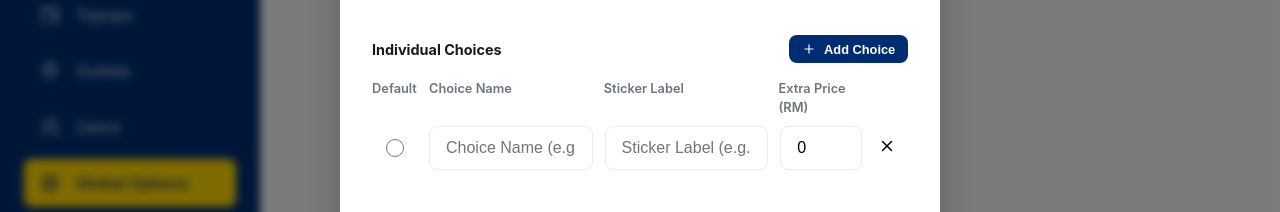
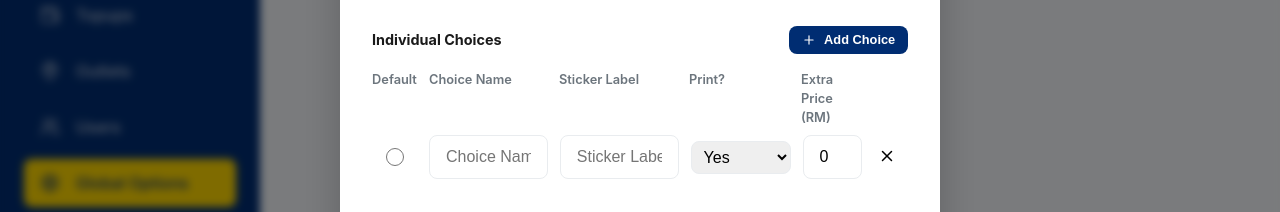
Before and after one commit to aseng0221/HSOrderSystem-admin, a React (Vite) app in the folder admin-web/: page /global-options in a window 1280 px wide. Both pictures are taken after a click on the button "New Group". Shown: the part 345-557 px from the top of the page. Built offline with nearby package versions, Linux system fonts and the light colour scheme; no server answers; the database is empty.

Commit message:
feat: add printOnLabel select option to choices in global options

```diff
--- a/admin-web/src/pages/GlobalOptions.tsx
+++ b/admin-web/src/pages/GlobalOptions.tsx
@@ -18,6 +18,7 @@ interface OptionItem {
   price: string;
   isDefault?: boolean;
   printName?: string;
+  printOnLabel?: boolean;
 }
 
 interface OptionGroup {
@@ -52,6 +53,7 @@ const GlobalOptions = () => {
           ...opt,
           isDefault: opt.isDefault || false,
           printName: opt.printName || '',
+          printOnLabel: opt.printOnLabel !== false,
         })),
       });
     } else {
@@ -59,7 +61,7 @@ const GlobalOptions = () => {
       setFormData({
         name: '',
         type: 'pick_one',
-        options: [{ id: Date.now().toString(), name: '', price: '0', isDefault: false, printName: '' }],
+        options: [{ id: Date.now().toString(), name: '', price: '0', isDefault: false, printName: '', printOnLabel: true }],
       });
     }
     setIsModalOpen(true);
@@ -70,7 +72,7 @@ const GlobalOptions = () => {
       ...formData,
       options: [
         ...formData.options,
-        { id: Date.now().toString(), name: '', price: '0', isDefault: false, printName: '' },
+        { id: Date.now().toString(), name: '', price: '0', isDefault: false, printName: '', printOnLabel: true },
       ],
     });
   };
@@ -263,6 +265,7 @@ const GlobalOptions = () => {
                       <div style={{ width: '45px', textAlign: 'center' }}>Default</div>
                       <div style={{ flex: 2 }}>Choice Name</div>
                       <div style={{ flex: 2 }}>Sticker Label</div>
+                      <div style={{ width: '100px' }}>Print?</div>
                       <div style={{ flex: 1 }}>Extra Price (RM)</div>
                       <div style={{ width: '28px' }}></div>
                     </div>
@@ -333,6 +336,20 @@ const GlobalOptions = () => {
                           }}
                         />
                       </div>
+                      <div style={{ width: '100px' }}>
+                        <select
+                          className="form-control"
+                          value={opt.printOnLabel !== false ? 'yes' : 'no'}
+                          onChange={e => {
+                            const newOptions = [...formData.options];
+                            newOptions[index].printOnLabel = e.target.value === 'yes';
+                            setFormData({ ...formData, options: newOptions });
+                          }}
+                          style={{ padding: '0.375rem 0.5rem' }}>
+                          <option value="yes">Yes</option>
+                          <option value="no">No</option>
+                        </select>
+                      </div>
                       <div style={{ flex: 1 }}>
                         <input
                           type="text"
```
